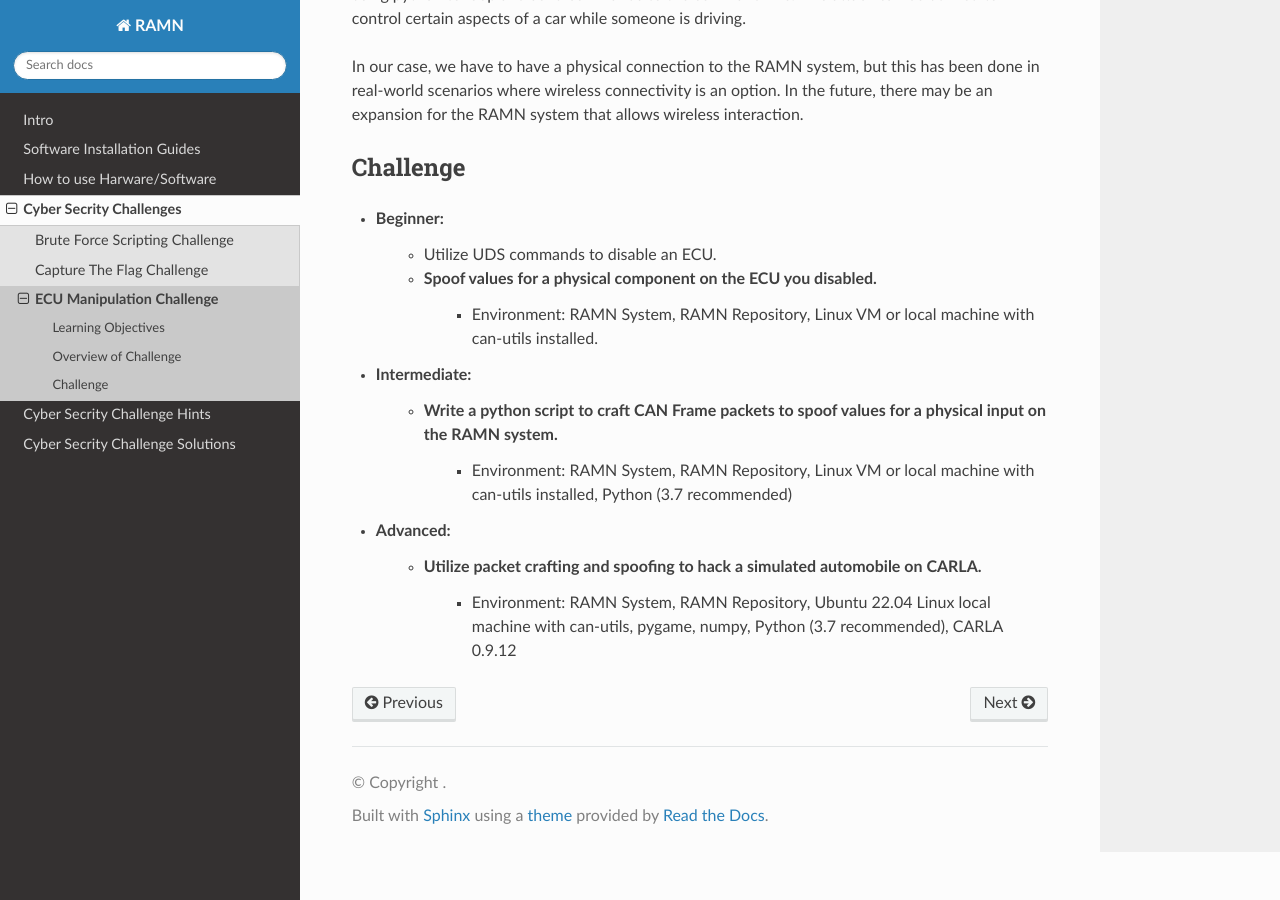
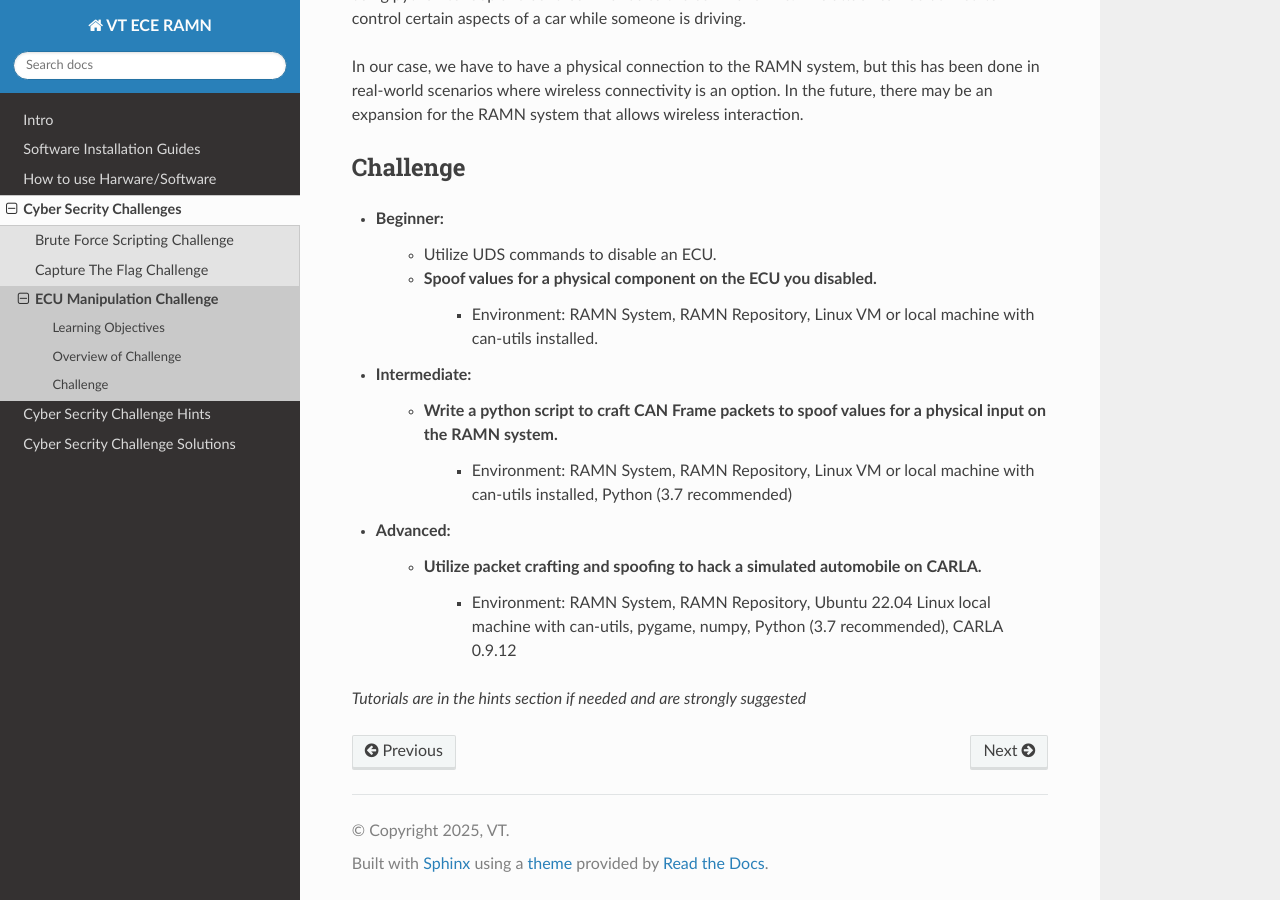
Before and after one commit to JonasvonStein/F25-04-Drive-Secure-Teaching-Automotive-Cybersecurity-with-RAMN, a Sphinx documentation site: the page built from docs/challengeProblems/ECU_Manipulation.rst, in a window 1280 px wide and 900 px high, scrolled down 745 px. Built offline with Sphinx 7.4.7 and the Read the Docs theme 3.1.0, drawn with Linux system fonts in a browser that asks for light colours; pages that are not in the unit, such as notebooks, are missing from menus.

Commit message:
fixed title

```diff
--- a/docs/challengeProblems/ECU_Manipulation.rst
+++ b/docs/challengeProblems/ECU_Manipulation.rst
@@ -47,3 +47,5 @@ Challenge
 - Advanced:
     - Utilize packet crafting and spoofing to hack a simulated automobile on CARLA.
         - Environment: RAMN System, RAMN Repository, Ubuntu 22.04 Linux local machine with can-utils, pygame, numpy, Python (3.7 recommended), CARLA 0.9.12
+
+*Tutorials are in the hints section if needed and are strongly suggested*
--- a/docs/conf.py
+++ b/docs/conf.py
@@ -2,11 +2,12 @@
 
 # -- Project information
 
-project = 'RAMN'
+project = 'VT ECE RAMN'
 author = 'VT ECE 4805/6 - F25-04'
+copyright = '2025, VT'
 
-release = '0.1'
-version = '0.1.0'
+release = '1.0'
+version = '1.0.0'
 
 # -- General configuration
 
```
